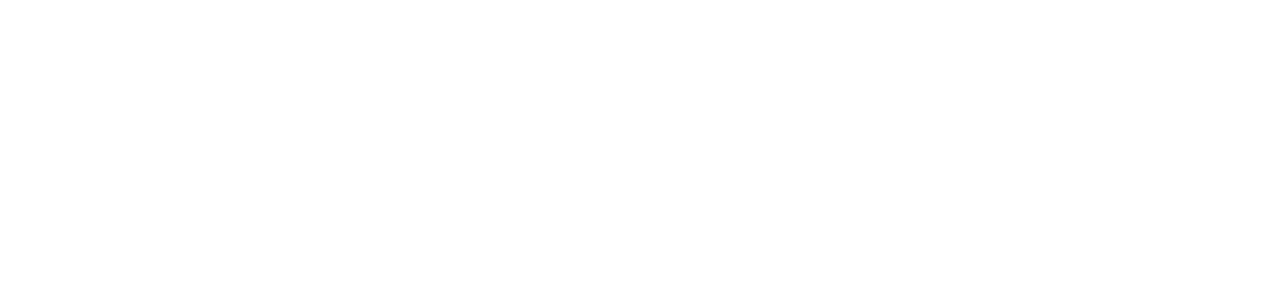
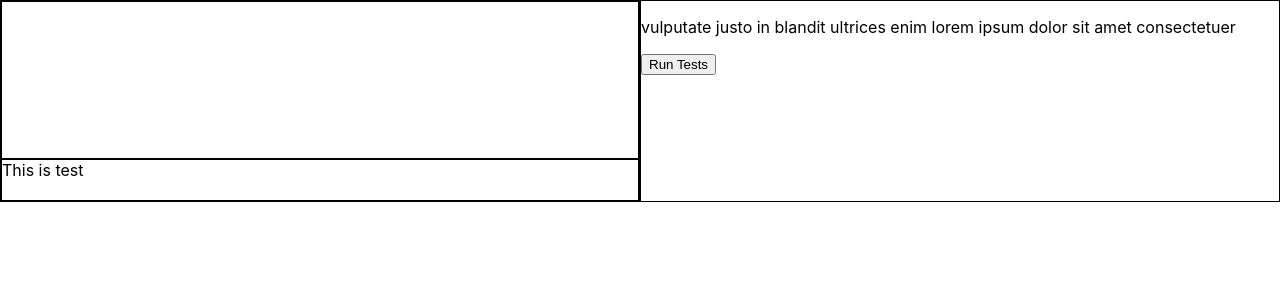
Before and after one commit to helpsdev/the-codes-path, a React (Create React App) app: page /challenge/1 in a window 1280 px wide. Shown: the top 300 px of the page. Built offline with nearby package versions, Linux system fonts and the light colour scheme.

Commit message:
Add Challenge component. Add lessons.json. Add challenge route

```diff
--- a/src/App.js
+++ b/src/App.js
@@ -2,6 +2,7 @@
 import { Link, BrowserRouter as Router, Switch, Route } from "react-router-dom";
 import HomePage from './Components/HomePage/HomePage';
 import Lessons from './Components/Lessons/Lessons';
+import Challenge from "./Components/Challenge/Challenge";
 
 function App() {
   return (
@@ -13,6 +14,9 @@
         <Route path="/lessons">
           <Lessons />
         </Route>
+        <Route path="/challenge/:lessonId">
+          <Challenge />
+        </Route>
      </Switch>
  </Router>
   );
--- /dev/null
+++ b/src/Components/Challenge/Challenge.css
@@ -0,0 +1,20 @@
+.challenge{
+    display:flex;
+}
+.code-arena{
+    display:flex;
+    flex-direction: column;
+    justify-content: space-between;
+}
+.code-arena, .explanation{
+    width:50%;
+    height: 200px;
+    border:1px solid;
+}
+.console,.coding-area{
+    height: 20%;
+    border: 1px solid;
+}
+.coding-area{
+    flex-grow: 1;
+}
--- /dev/null
+++ b/src/Components/Challenge/Challenge.js
@@ -0,0 +1,26 @@
+import './Challenge.css';
+import { useParams } from "react-router-dom";
+import LessonsArray from "../../lessons.json";
+
+function Challenge() {
+    const { lessonId } = useParams();
+    const currentLesson = getLessonByLessonId(lessonId);
+    return (
+        <div className="challenge">
+            <section className="code-arena">
+                <section className="coding-area"></section>
+                <section className="console">This is test</section>
+            </section>
+            <section className="explanation">
+                <p>{currentLesson.explanation}</p>
+                <button type="button">Run Tests</button>
+            </section>
+        </div>
+    )
+}
+
+function getLessonByLessonId(lessonId) {
+    return LessonsArray.find(l => l.id === Number(lessonId));
+}
+
+export default Challenge;
--- a/src/Components/Lessons/Lessons.js
+++ b/src/Components/Lessons/Lessons.js
@@ -1,11 +1,28 @@
 import './Lessons.css';
+import { Link, Switch, Route, useRouteMatch } from "react-router-dom";
+import LessonsArray from '../../lessons.json';
 
 function Lessons(){
+    const { path } = useRouteMatch();
     return(
         <div>
-            Lessons page
+            <Switch>
+                <Route exact path={path}>
+                    {getLessons().map(l => {
+                        return (
+                            <div>
+                                <Link to={`/challenge/${l.id}`}>{l.name}</Link>
+                            </div>
+                        );
+                    })}
+                </Route>
+            </Switch>
         </div>
     )
 }
 
+function getLessons() {
+    return LessonsArray;
+}
+
 export default Lessons;
--- /dev/null
+++ b/src/lessons.json
@@ -0,0 +1,63 @@
+[{
+  "id": 1,
+  "name":"Lesson 1",
+  "explanation": "vulputate justo in blandit ultrices enim lorem ipsum dolor sit amet consectetuer",
+  "tests": [
+    {
+        "id":1,
+        "description":"",
+        "code":"code"
+    },
+    {
+        "id":1,
+        "description":"",
+        "code":"code"
+    },
+    {
+        "id":1,
+        "description":"",
+        "code":"code"
+    },
+    {
+        "id":1,
+        "description":"",
+        "code":"code"
+    },
+    {
+        "id":1,
+        "description":"",
+        "code":"code"
+    }
+  ]
+}, {
+  "id": 2,
+  "name":"Lesson 2",
+  "explanation": "tempus sit amet sem fusce consequat nulla nisl nunc nisl duis bibendum felis sed interdum",
+  "tests": [
+    {
+        "id":1,
+        "description":"",
+        "code":"code"
+    },
+    {
+        "id":1,
+        "description":"",
+        "code":"code"
+    },
+    {
+        "id":1,
+        "description":"",
+        "code":"code"
+    },
+    {
+        "id":1,
+        "description":"",
+        "code":"code"
+    },
+    {
+        "id":1,
+        "description":"",
+        "code":"code"
+    }
+  ]
+}]
```
Also changed, not shown: 1 other file (tests, documents, lock files or other folders).
